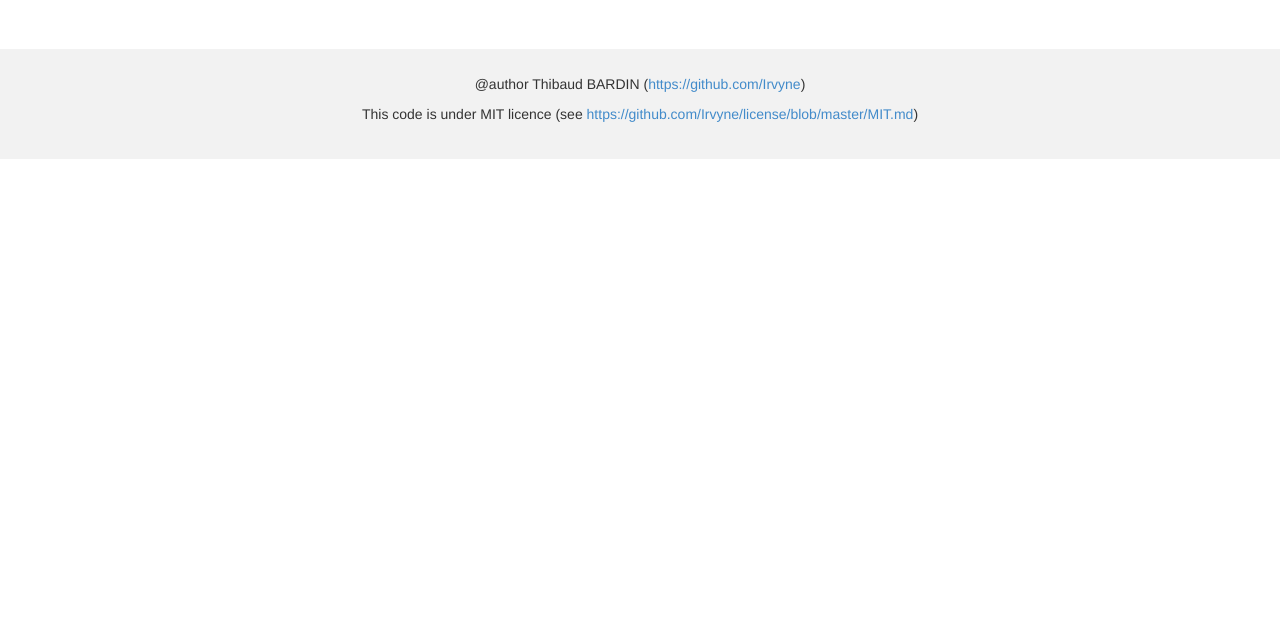
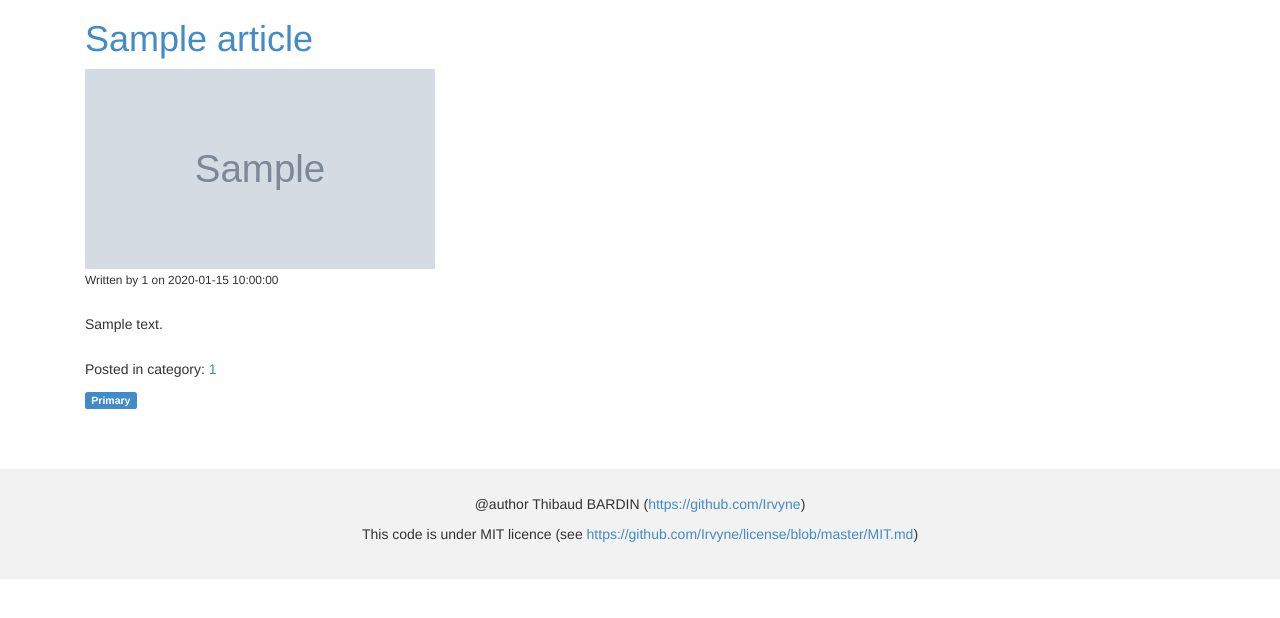
Before and after one commit to adrienbonnet/PHP_A2_GR1_TWIG, a PHP site: page / in a window 1280 px wide. Shown: the part 51-669 px from the top of the page. Run offline with PHP 8.4, Linux system fonts and the light colour scheme; tables that the repository leaves empty or names only in its code hold one stand-in row (values such as "Sample post"); grey boxes marked "Sample" are stand-in pictures; some libraries are stand-ins or nearby versions.

Commit message:
Ajout de la page articleS et article

```diff
--- a/config/config.php
+++ b/config/config.php
@@ -8,7 +8,7 @@ return [
     'database' => [
         'hostname' => 'localhost',
         'username' => 'root',
-        'password' => 'toor', // Windows => '' || Mac => 'root'
+        'password' => '', // Windows => '' || Mac => 'root'
         'dbname'   => 'blog',
     ],
 ];
--- a/index.php
+++ b/index.php
@@ -12,16 +12,9 @@ $currentPage = !empty($_GET['p']) ? (int)$_GET['p'] : 1;// numéro de la page
 $nbPages = ceil($nbArticles/$perPage); // nombre de pagination
 
 
-if (0 >= $currentPage) {
-    header('Location: index.php?p=1');
-}
-if ($currentPage > $nbPages) {
-    header('Location: index.php?p='.$nbPages);
-}
-
 $articles = getArticles($link, null, ($currentPage-1)*$perPage, $perPage);
 
-echo $twig->render('article.html.twig', [
+echo $twig->render('articles.html.twig', [
     'articles' => $articles,
 ]);
 
--- a/views/article.html.twig
+++ b/views/article.html.twig
@@ -1 +1,21 @@
 {% extends 'base.html.twig' %}
+
+{% block title %}
+    {{ parent() }} - My Articles
+{% endblock %}
+{% block content %}
+        <article class="col-xs-12 col-sm-12 col-md-12 col-lg-12">
+        <header>
+            <h1>{{ article.title }}</h1>
+            <img title="{{ article.title }}" alt="{{ article.title }}" src="{{ article.image }}">
+            <small>Written by {{ article.user_id }} on {{ article.created_at }}</small>
+            </header>
+        <div class="content">
+            <p>{{ article.content }}</p>
+            </div>
+        <footer>
+           <p>Posted in category: <a href="/article?id={{ article.category_id }}">{{ article.category_id }}</a></p>
+           <p><a href="/tag?id={{ article.category_id }}"><span class="label label-primary">Primary</span></a></p>
+        </footer>
+    </article>
+{% endblock %}
--- /dev/null
+++ b/views/articles.html.twig
@@ -0,0 +1,23 @@
+{% extends 'base.html.twig' %}
+
+{% block title %}
+    {{ parent() }} - My Article
+{% endblock %}
+{% block content %}
+    {% for article in articles %}
+                <article class="col-xs-12 col-sm-6 col-md-4 col-lg-4">
+                    <header>
+                        <h1><a href="article.php?id={{ article.id }}">{{ article.title }}</a></h1>
+                            <img title="{{ article.title }}" alt="{{ article.title }}" src="{{ article.image }}">
+                        <small>Written by {{ article.user_id }} on {{ article.created_at }}</small>
+                    </header>
+                <div class="content">
+                  <p>{{ article.content }}</p>
+                  </div>
+                <footer>
+                    <p>Posted in category: <a href="article?id={{ article.category_id }}">{{ article.category_id }}</a></p>
+                    <p><a href="tag?id={{ article.category_id }}"><span class="label label-primary">Primary</span></a></p>
+                    </footer>
+               </article>
+    {% endfor %}
+{% endblock %}
--- a/views/base.html.twig
+++ b/views/base.html.twig
@@ -29,11 +29,11 @@
                 <span class="icon-bar"></span>
                 <span class="icon-bar"></span>
             </button>
-            <a class="navbar-brand" href="#">IIM Blog</a>
+            <a class="navbar-brand" href="index.php">IIM Blog</a>
         </div>
         <div class="navbar-collapse collapse">
             <ul class="nav navbar-nav">
-                <li><a href="/">Home</a></li>
+                <li><a href="index.php">Home</a></li>
                 <li><a href="/categories.php">Categories</a></li>
                 <li><a href="/tags.php">Tags</a></li>
                 <li><a href="/contact.php">Contact</a></li>
```
Also changed, not shown: article.php (+3 -4 lines).
